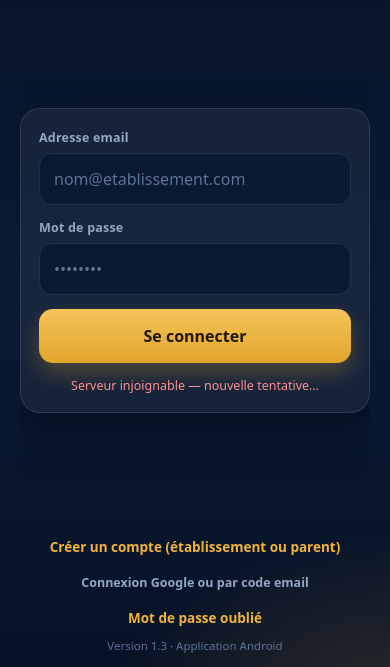
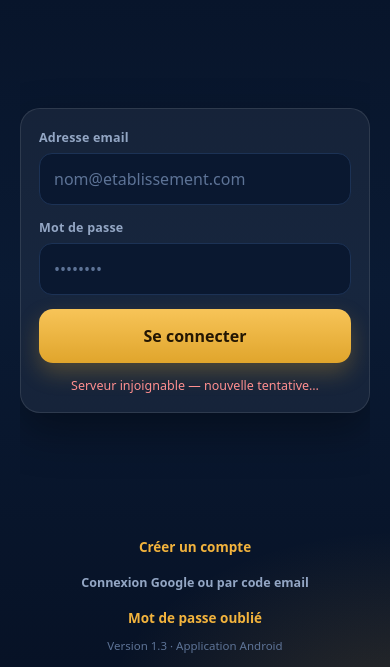
Before and after one commit to nikiemajeanbaptiste352-cloud/schoolapp, a website: page mobile/surcharges/index.html in a window 390 px wide. Shown: the part 177-844 px from the top of the page. Drawn offline with Linux system fonts and the light colour scheme; no server answers; files whose address does not match are found by name.

Commit message:
Mobile : le lien de l'ecran d'accueil dit simplement « Créer un compte »

```diff
--- a/mobile/surcharges/index.html
+++ b/mobile/surcharges/index.html
@@ -199,7 +199,7 @@
     </main>
 
     <footer class="sm-pied">
-      <a class="sm-lien" href="inscription.html">Créer un compte (établissement ou parent)</a>
+      <a class="sm-lien" href="inscription.html">Créer un compte</a>
       <a class="sm-lien sm-lien-2" href="site.html">Connexion Google ou par code email</a>
       <button class="sm-lien" id="btnAide" type="button">Mot de passe oublié</button>
       <p class="sm-note">Version 1.3 · Application Android</p>
```
